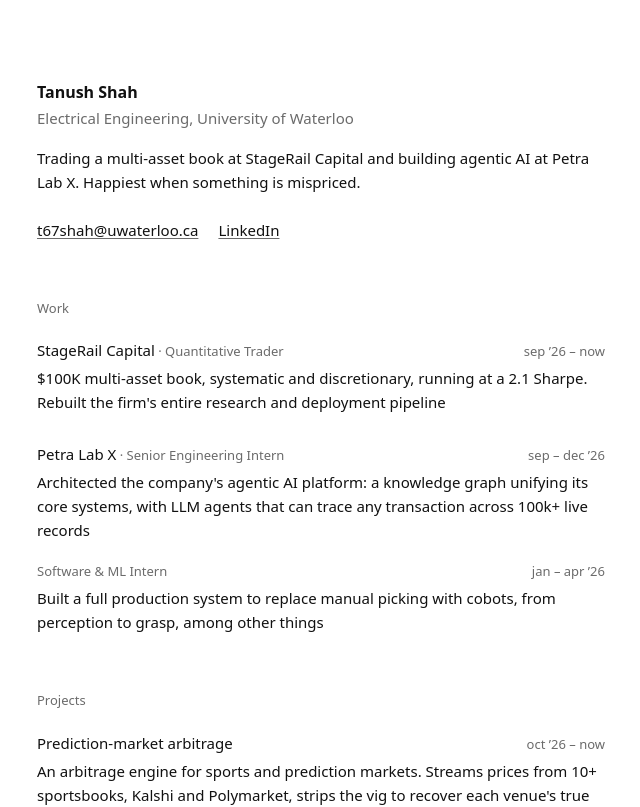
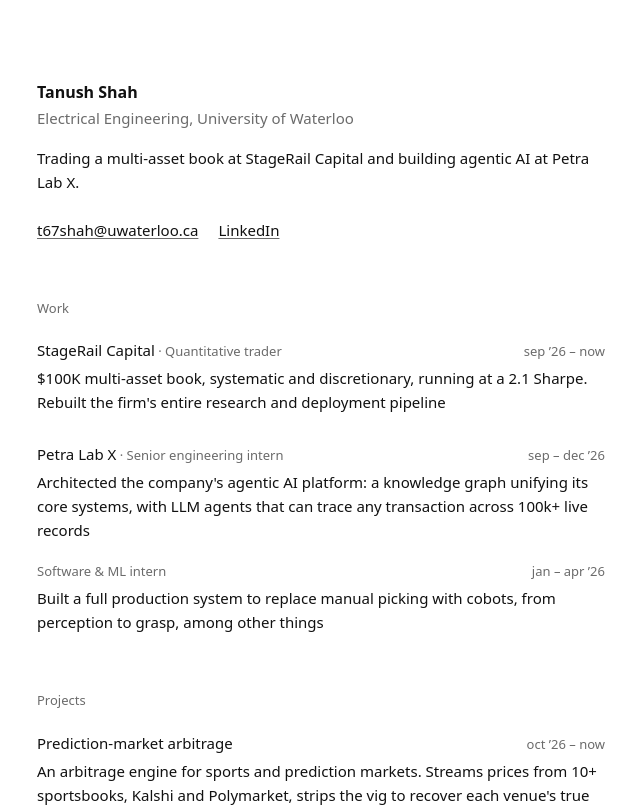
Before and after one commit to tswaterloo/portfoliosite, a Next.js app: page / in a window 1280 px wide. Shown: the top 807 px of the page, without its empty margins (319-959 px from the left). Built offline with nearby package versions, Linux system fonts and the light colour scheme.

Commit message:
Sentence-case roles, one-line intro
Co-Authored-By: Claude Fable 5.1 <noreply@anthropic.com>
Claude-Session: https://claude.ai/code/session_01VzWT3s4DFsaefx8Bd9sagr

```diff
--- a/app/page.tsx
+++ b/app/page.tsx
@@ -8,18 +8,18 @@ type Entry = {
 const work: Entry[] = [
   {
     name: "StageRail Capital",
-    role: "Quantitative Trader",
+    role: "Quantitative trader",
     dates: "sep ’26 – now",
     text: "$100K multi-asset book, systematic and discretionary, running at a 2.1 Sharpe. Rebuilt the firm's entire research and deployment pipeline",
   },
   {
     name: "Petra Lab X",
-    role: "Senior Engineering Intern",
+    role: "Senior engineering intern",
     dates: "sep – dec ’26",
     text: "Architected the company's agentic AI platform: a knowledge graph unifying its core systems, with LLM agents that can trace any transaction across 100k+ live records",
   },
   {
-    role: "Software & ML Intern",
+    role: "Software & ML intern",
     dates: "jan – apr ’26",
     text: "Built a full production system to replace manual picking with cobots, from perception to grasp, among other things",
   },
@@ -85,10 +85,7 @@ export default function Home() {
       <h1>Tanush Shah</h1>
       <p className="muted">Electrical Engineering, University of Waterloo</p>
 
-      <p>
-        Trading a multi-asset book at StageRail Capital and building agentic AI at Petra Lab X. Happiest when something
-        is mispriced.
-      </p>
+      <p>Trading a multi-asset book at StageRail Capital and building agentic AI at Petra Lab X.</p>
 
       <div className="links">
         <a href="mailto:t67shah@uwaterloo.ca">t67shah@uwaterloo.ca</a>
```
